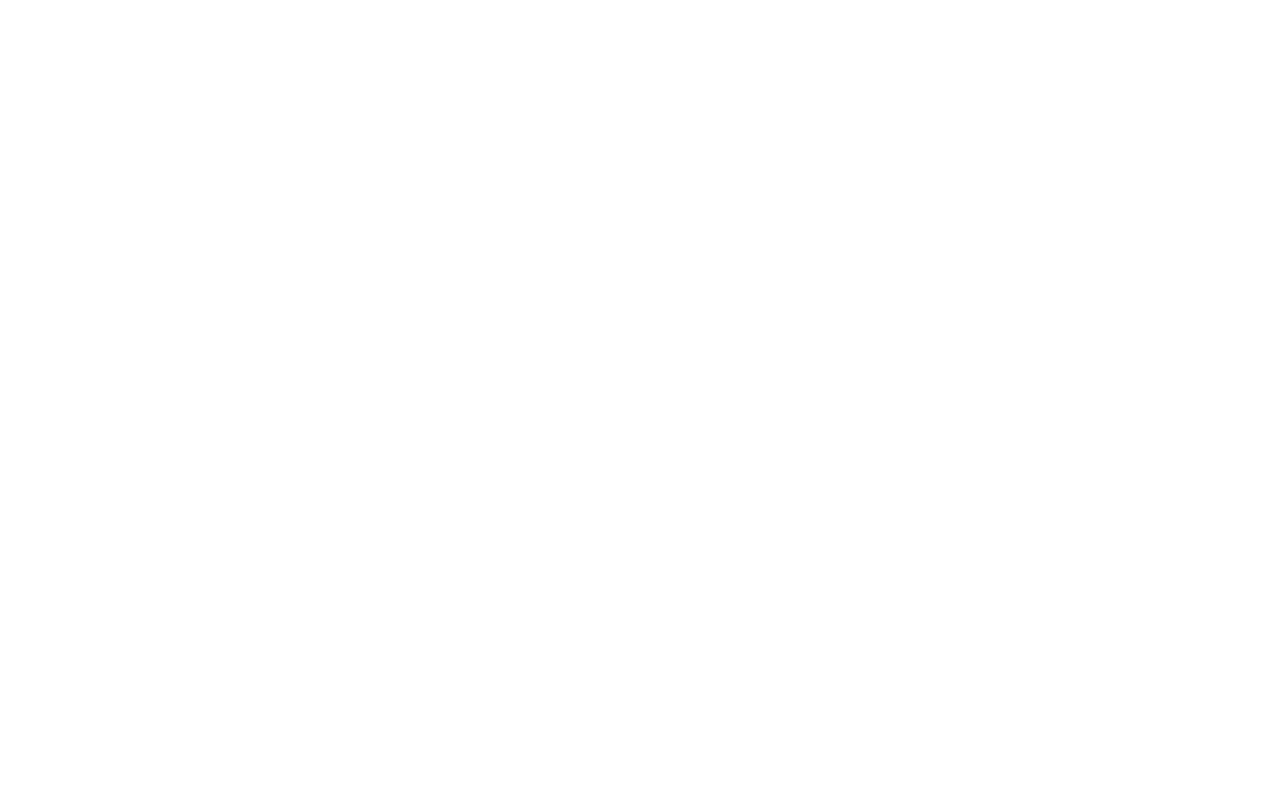
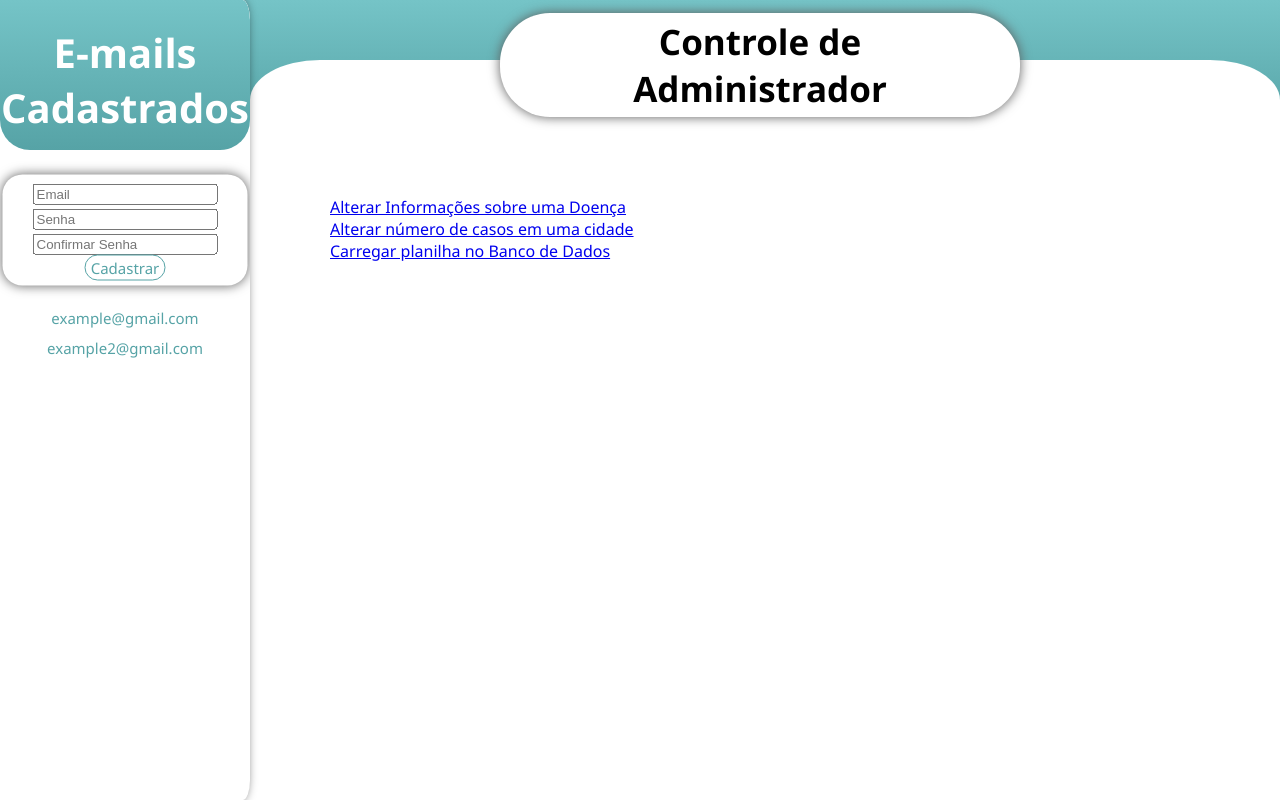
Before and after one commit to srmacario/idqbrn, a React (Create React App) app: page /user in a window 1280 px wide. Before the commit this address had no page. Built offline with nearby package versions, Linux system fonts and the light colour scheme.

Commit message:
Front da Tela de Dashboard do usuario completo

```diff
--- a/src/App.js
+++ b/src/App.js
@@ -1,6 +1,10 @@
 import './App.css'
 import MapDashboard from './components/MapDashboard'
 import Informations from './components/Informations'
+import UpdateInformation from './components/UpdateInformation'
+import UserDashboard from './components/UserDashboard'
+import UpdateCasesNumber from './components/UpdateCasesNumber'
+import UpdateCases from './components/UpdateCases'
 import { BrowserRouter, Routes, Route } from "react-router-dom";
 import NewLogin from './components/Login.js';
 
@@ -12,6 +16,10 @@ function App() {
           <Route exact path="/" element={<MapDashboard />} />
           <Route path="/info/:doencaNome" element={<Informations />} />
           <Route path="/login" element={<NewLogin />} />
+          <Route path="/user" element={<UserDashboard />} />
+          <Route path="/update_info" element={<UpdateInformation />} />
+          <Route path="/update_cases" element={<UpdateCases />} />
+          <Route path="/upload" element={<UpdateCasesNumber />} />
         </Routes>
       </BrowserRouter>
     </>
--- /dev/null
+++ b/src/components/UserDashboard.js
@@ -0,0 +1,53 @@
+import stylesUser from "./css/stylesUser.module.css"
+import React from 'react'
+import { Link } from "react-router-dom";
+
+function UserDashboard() {
+
+
+    return (
+        <>
+            <div className={stylesUser.cabecalho}>
+                <div className={stylesUser.pagina}>Controle de Administrador</div>
+            </div>
+            <div className={stylesUser.corpo}>
+                <div className={stylesUser.conteudo}>
+                    <ul className={stylesUser['list-items']}>
+                        <li><Link to="/update_info">Alterar Informações sobre uma Doença</Link></li>
+                        <li><Link to="/update_cases">Alterar número de casos em uma cidade</Link></li>
+                        <li><Link to="/upload">Carregar planilha no Banco de Dados</Link></li>
+                    </ul>
+                </div>
+            </div>
+
+            <div className={stylesUser.menuNav}>
+                <div className={stylesUser.titulo}>
+                    <div className={stylesUser.emailListName}>E-mails Cadastrados</div>
+                </div>
+
+                <div className={stylesUser.container}>
+                    <form className={stylesUser.signContainer} >
+                        <div className="search">
+                            <input type="email" className="searchTerm" placeholder="Email" />
+                            <input type="password" className="searchTerm" placeholder="Senha" />
+                            <input type="password" className="searchTerm" placeholder="Confirmar Senha" />
+                            <button type="submit" className={stylesUser.outline}>Cadastrar</button>
+                        </div>
+                    </form>
+
+                    <div className={stylesUser.containerList}>
+                        <ul className={stylesUser['list-items']}>
+                            <li><button className={stylesUser.email}>example@gmail.com</button></li>
+                            <li><button className={stylesUser.email}>example2@gmail.com</button></li>
+                        </ul>
+                    </div>
+                </div>
+            </div>
+        </>
+
+    )
+
+
+
+}
+export default UserDashboard;
--- /dev/null
+++ b/src/components/css/stylesUser.module.css
@@ -0,0 +1,249 @@
+.conteudo {
+	overflow-x: hidden;
+}
+
+.cabecalho {
+	position: absolute;
+	top: 0;
+	left: 240px;
+	width: calc(100% - 240px);
+	height: 130px;
+	background: linear-gradient(180deg, rgba(117, 196, 199, 1) 0%, rgba(86, 163, 166, 1) 100%);
+	min-width: 480px;
+}
+
+.emailListName {
+	position: absolute;
+	top: 80px;
+	left: 50%;
+	transform: translate(-50%, -50%);
+	text-align: center;
+	font-weight: bold;
+	padding: 5px 30px 5px 30px;
+	font-size: 35px;
+	font-family: 'Segoe UI', Tahoma, Geneva, Verdana, sans-serif;
+	color: white;
+	font-size: 40px;
+	/*Trazer para a frente*/
+	z-index: 1;
+}
+
+.pagina {
+	position: absolute;
+	top: 50%;
+	left: 50%;
+	transform: translate(-50%, -50%);
+	text-align: center;
+	font-weight: bold;
+	border-radius: 50px;
+	width: auto;
+	height: auto;
+	padding: 5px 30px 5px 30px;
+	font-size: 35px;
+	background: white;
+	filter: drop-shadow(0px 0px 6px rgb(92, 92, 92));
+	font-family: 'Segoe UI', Tahoma, Geneva, Verdana, sans-serif;
+
+	/*Trazer para a frente*/
+	z-index: 1;
+}
+
+.signContainer {
+	position: absolute;
+	top: 230px;
+	left: 50%;
+	transform: translate(-50%, -50%);
+	text-align: center;
+	font-weight: bold;
+	border-radius: 20px;
+	width: auto;
+	height: auto;
+	padding: 5px 30px 5px 30px;
+	font-size: 20px;
+	background: white;
+	filter: drop-shadow(0px 0px 6px rgb(92, 92, 92));
+	z-index: 1;
+}
+
+.corpo {
+	position: absolute;
+	top: 60px;
+	left: 250px;
+	width: calc(100% - 250px);
+	height: calc(100% - 140px);
+	padding-top: 80px;
+	border-top-right-radius: 70px 40px;
+	border-top-left-radius: 70px 40px;
+	background: white;
+	min-width: 470px;
+	min-height: 360px;
+}
+
+.conteudo {
+	position: relative;
+	top: 20px;
+	margin-left: 60px;
+	margin-right: 60px;
+	text-align: justify;
+	font-family: 'Segoe UI', Tahoma, Geneva, Verdana, sans-serif;
+	padding-bottom: 100px;
+}
+
+.dados {
+	font-size: 20px;
+	margin-left: 20px;
+}
+
+.titulo {
+	background: linear-gradient(180deg, rgba(117, 196, 199, 1) 0%, rgba(86, 163, 166, 1) 100%);
+	border-top-right-radius: 3% 20px;
+	border-bottom-right-radius: 30px;
+	border-bottom-left-radius: 30px;
+	height: 130px;
+	padding-top: 20px;
+}
+
+.menuNav {
+	position: absolute;
+	top: 0;
+	left: 0;
+	width: 250px;
+	height: 100%;
+	border-top-right-radius: 3% 20px;
+	border-bottom-right-radius: 3% 20px;
+	background: #fff;
+	filter: drop-shadow(-5px 0px 6px #000);
+	overflow-x: hidden;
+	overflow-y: auto;
+	direction: rtl;
+	min-height: 500px;
+}
+
+.container {
+	direction: ltr;
+	margin: 10px;
+	overflow-x: hidden;
+	background: white;
+}
+
+.center {
+	flex: 1;
+	display: flex;
+	/* create nested flex container */
+	flex-wrap: wrap;
+	/* enable flex items to wrap */
+	justify-content: center;
+}
+
+/*CSS da barra---------------------------------------*/
+.search {
+	width: 100%;
+	position: relative;
+	display: flex;
+}
+
+.searchTerm {
+	width: 100%;
+	outline: none;
+	font-size: 12px;
+}
+
+/*Mudar o tamanho da barra de pesquisa:*/
+.wrap {
+	width: 80%;
+	position: relative;
+	top: 20px;
+	left: 50%;
+	transform: translate(-50%, -50%);
+}
+
+
+/*CSS da lista de doenças---------------------------------------*/
+.containerList {
+	max-width: 350px;
+	font-family: 'Segoe UI', Tahoma, Geneva, Verdana, sans-serif;
+	font-size: 13px;
+	padding-top: 110px;
+	text-align: center;
+}
+
+ul.list-items {
+	list-style: none;
+	padding: 20px;
+}
+
+ul.list-items li {
+	display: list-item;
+}
+
+/*CSS do botão de Cadastrar---------------------------------------*/
+button {
+	cursor: pointer;
+	outline: none;
+}
+
+button.outline {
+	position: relative;
+	z-index: 3;
+	background: transparent;
+	color: #56A3A6;
+	font-size: 15px;
+	border-color: #56A3A6;
+	border-style: solid;
+	border-width: 1px;
+	border-radius: 22px;
+	padding: 2px 5px;
+	transition: all 0.2s linear;
+	font-family: 'Segoe UI', Tahoma, Geneva, Verdana, sans-serif;
+}
+
+button.outline a {
+	text-decoration: none;
+}
+
+button.outline:hover {
+	color: white;
+	background: #56A3A6;
+	border-color: white;
+	transition: all 0.2s linear;
+}
+
+button.outline:active {
+	border-radius: 22px;
+}
+
+/*CSS dos emails---------------------------------------*/
+button {
+	cursor: pointer;
+	outline: none;
+}
+
+button.email {
+	position: relative;
+	z-index: 3;
+	background: transparent;
+	color: #56A3A6;
+	font-size: 15px;
+	border-color: #ffffff;
+	border-style: solid;
+	border-width: 2px;
+	border-radius: 22px;
+	padding: 3px 5px;
+	transition: all 0.2s linear;
+	font-family: 'Segoe UI', Tahoma, Geneva, Verdana, sans-serif;
+}
+
+button.email a {
+	text-decoration: none;
+}
+
+button.email:hover {
+	color: white;
+	background: #56A3A6;
+	border-color: white;
+	transition: all 0.2s linear;
+}
+
+button.email:active {
+	border-radius: 22px;
+}
```
Also changed, not shown: src/components/UpdateInformation.js (+10 -10 lines).
